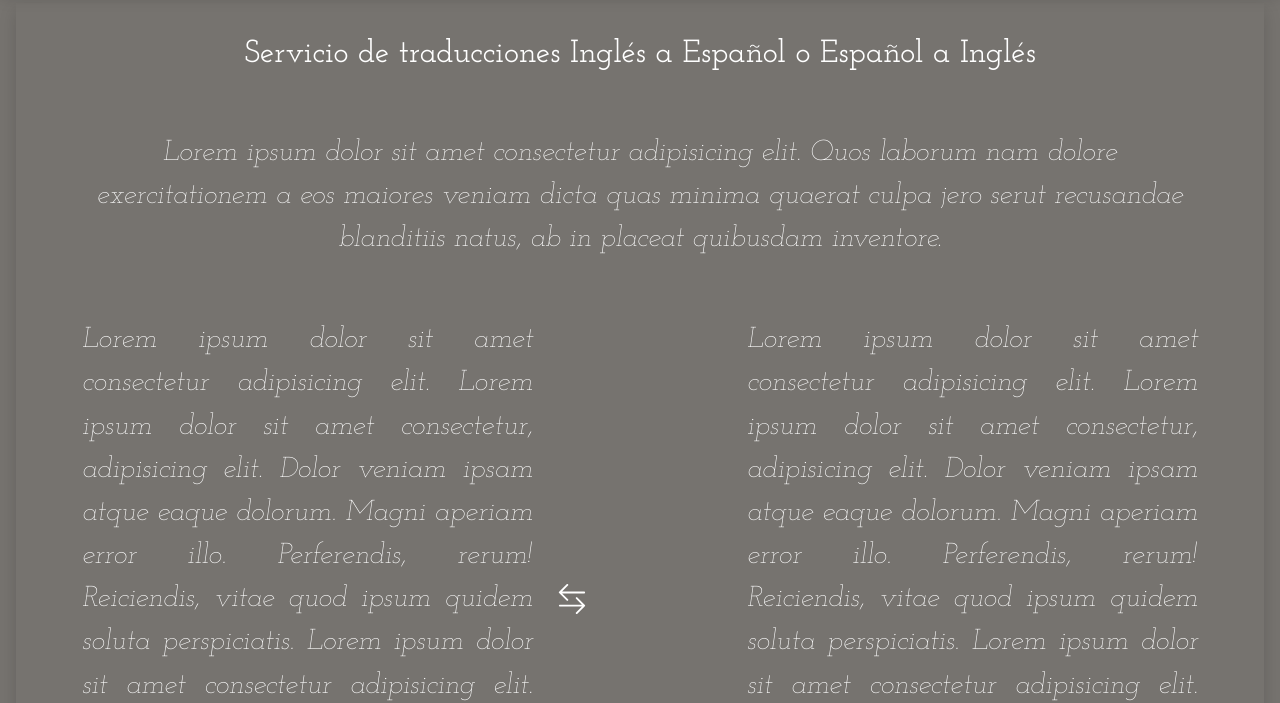
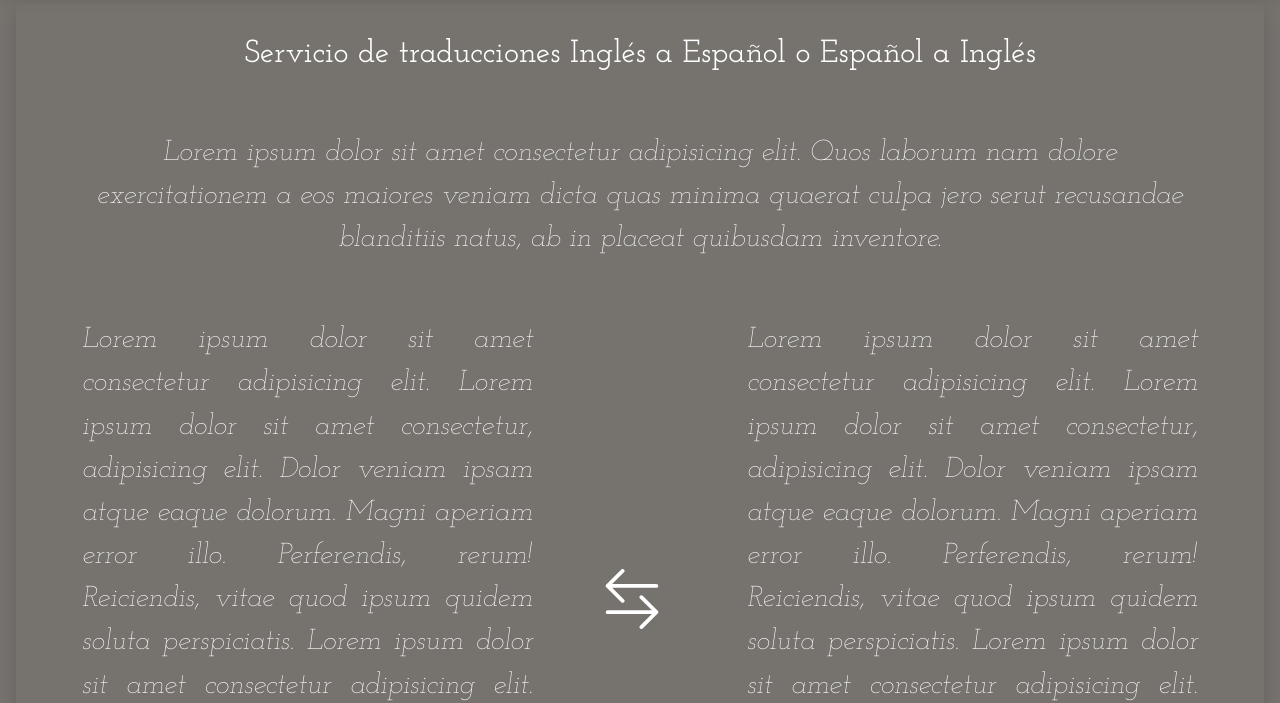
Before and after one commit to jmiguelmorralla/2da-pre-entregaJuanMorralla, a plain HTML site: page pages/traducciones.html in a window 1280 px wide. Shown: the part 107-810 px from the top of the page. Drawn offline with nearby package versions, Linux system fonts and the light colour scheme.

Commit message:
Arreglos varios

```diff
--- a/css/estilos.css
+++ b/css/estilos.css
@@ -128,6 +128,7 @@ footer p {
     transition-property: all;
     transition-duration: 1s;
     transition-timing-function: ease-in-out;
+    padding-left: 5%;
 }
 
 #wa1 {
--- a/pages/traducciones.html
+++ b/pages/traducciones.html
@@ -57,7 +57,7 @@
                     <p>Lorem ipsum dolor sit amet consectetur adipisicing elit. Lorem ipsum dolor sit amet consectetur, adipisicing elit. Dolor veniam ipsam atque eaque dolorum. Magni aperiam error illo. Perferendis, rerum! Reiciendis, vitae quod ipsum quidem soluta perspiciatis. Lorem ipsum dolor sit amet consectetur adipisicing elit. Delectus officia nostrum adipisci eaque obcaecati ullam aperiam dicta voluptas id, porro inventore incidunt perferendis! </p>
                 </div>
                 <div id="flecha" class="col-sm-12 col-md-2">
-                    <svg xmlns="http://www.w3.org/2000/svg" width="30" height="30" fill="currentColor" class="bi bi-arrow-left-right" viewBox="0 0 16 16">
+                    <svg xmlns="http://www.w3.org/2000/svg" width="60" height="60" fill="currentColor" class="bi bi-arrow-left-right" viewBox="0 0 16 16">
                         <path fill-rule="evenodd" d="M1 11.5a.5.5 0 0 0 .5.5h11.793l-3.147 3.146a.5.5 0 0 0 .708.708l4-4a.5.5 0 0 0 0-.708l-4-4a.5.5 0 0 0-.708.708L13.293 11H1.5a.5.5 0 0 0-.5.5zm14-7a.5.5 0 0 1-.5.5H2.707l3.147 3.146a.5.5 0 1 1-.708.708l-4-4a.5.5 0 0 1 0-.708l4-4a.5.5 0 1 1 .708.708L2.707 4H14.5a.5.5 0 0 1 .5.5z"/>
                     </svg>
                 </div>
```
